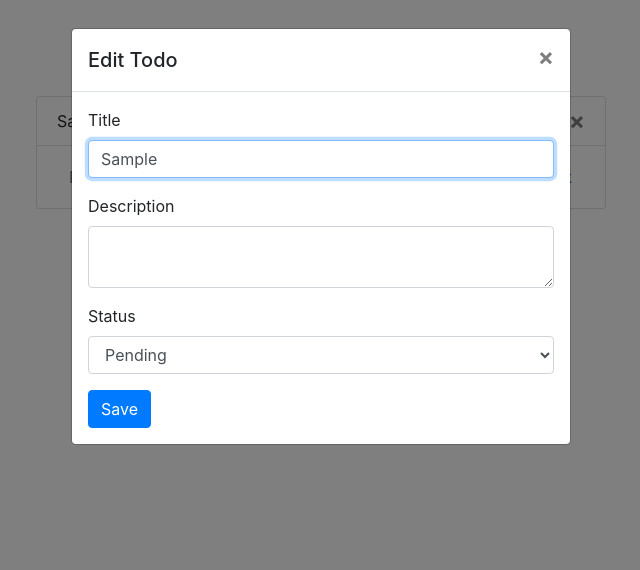
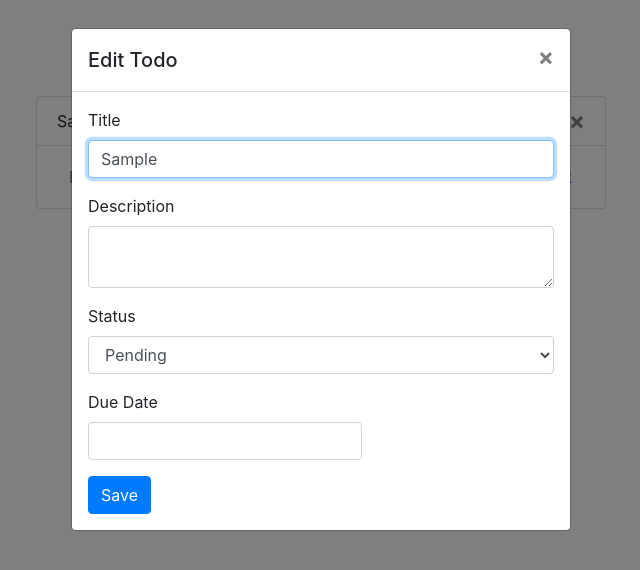
Before and after one commit to connorgiles/connorgiles-todo, a React (Create React App) app: page / in a window 1280 px wide. Both pictures are taken after typing "Sample" into the empty fields and a click on the button "+ Add Task". Shown: the top 570 px of the page, without its empty margins (319-959 px from the left). Built offline with nearby package versions, Linux system fonts and the light colour scheme.

Commit message:
Added due date

```diff
--- a/package.json
+++ b/package.json
@@ -8,6 +8,7 @@
     "@testing-library/user-event": "^7.1.2",
     "bootstrap": "^4.5.0",
     "react": "^16.13.1",
+    "react-datepicker": "^3.0.0",
     "react-dom": "^16.13.1",
     "react-scripts": "3.4.1",
     "reactstrap": "^8.4.1",
--- a/src/components/TodoEdit.js
+++ b/src/components/TodoEdit.js
@@ -9,6 +9,7 @@ import {
   Label,
   Input,
 } from 'reactstrap';
+import DatePicker from 'react-datepicker';
 
 export default function TodoEdit({ saveTodo, todo, toggle }) {
   const [state, setState] = useState();
@@ -18,7 +19,12 @@ export default function TodoEdit({ saveTodo, todo, toggle }) {
 
   useEffect(() => {
     // Set state from todo param
-    setState({ ...todo });
+    if (todo) {
+      setState({
+        ...todo,
+        dueDate: todo.dueDate ? new Date(todo.dueDate) : undefined,
+      });
+    }
     setReady(false);
   }, [todo]);
 
@@ -30,18 +36,22 @@ export default function TodoEdit({ saveTodo, todo, toggle }) {
     }
   }, [ready, state]);
 
+  // Helper function to save changes
   const onSubmit = (e) => {
     e.preventDefault();
     saveTodo(state);
     setState({});
   };
 
-  const handleInputChange = (e) => {
+  // Helper function to update state
+  const updateTodo = (field, value) =>
     setState({
       ...state,
-      [e.target.name]: e.target.value,
+      [field]: value,
     });
-  };
+
+  // Helper function to update state from input
+  const handleInputChange = (e) => updateTodo(e.target.name, e.target.value);
 
   return (
     <div>
@@ -84,6 +94,17 @@ export default function TodoEdit({ saveTodo, todo, toggle }) {
                 <option>Completed</option>
               </Input>
             </FormGroup>
+            <FormGroup>
+              <Label for="form-date" className="d-block">
+                Due Date
+              </Label>
+              <DatePicker
+                selected={state?.dueDate}
+                onChange={(date) => updateTodo('dueDate', date)}
+                minDate={new Date()}
+                className="form-control"
+              />
+            </FormGroup>
             <Button color="primary">Save</Button>
           </Form>
         </ModalBody>
--- a/src/components/TodoList.js
+++ b/src/components/TodoList.js
@@ -27,11 +27,6 @@ export default function TodoList({
   removeTodo,
   editTodo,
 }) {
-  const onRemove = (e, index) => {
-    e.stopPropagation();
-    removeTodo(index);
-  };
-
   const TodoListContent = () =>
     !todos || todos.length === 0 ? (
       <ListGroupItem className="text-muted py-3">
@@ -41,7 +36,13 @@ export default function TodoList({
       todos.map((todo, index) => (
         <ClickableListItem key={todo.id} onClick={() => editTodo(index)}>
           {todo.title} <StatusBadge status={todo.status} />
-          <Button onClick={(e) => onRemove(e, index)} close />
+          <Button
+            onClick={(e) => {
+              e.stopPropagation();
+              removeTodo(index);
+            }}
+            close
+          />
         </ClickableListItem>
       ))
     );
--- a/src/index.js
+++ b/src/index.js
@@ -1,6 +1,7 @@
 import React from 'react';
 import ReactDOM from 'react-dom';
 
+import 'react-datepicker/dist/react-datepicker.css';
 import 'bootstrap/dist/css/bootstrap.min.css';
 import './index.css';
 
```
Also changed, not shown: 1 other file (tests, documents, lock files or other folders).
